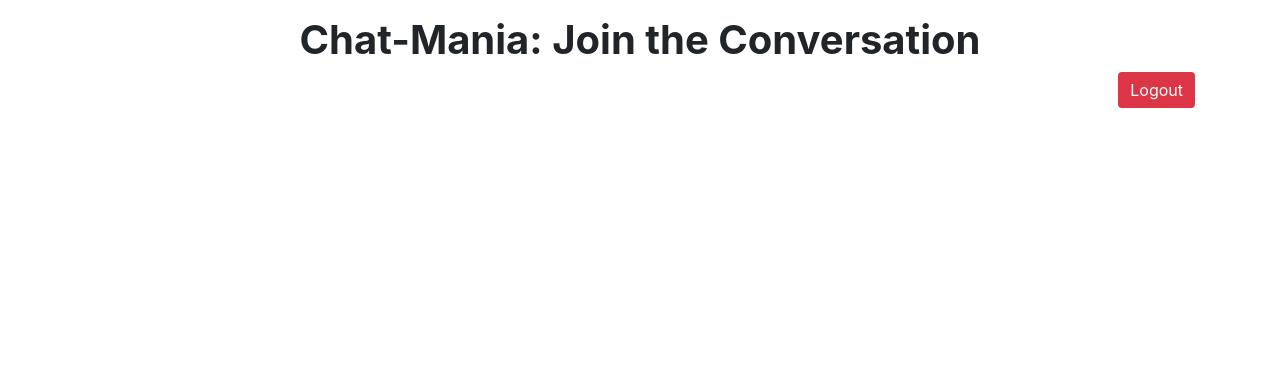
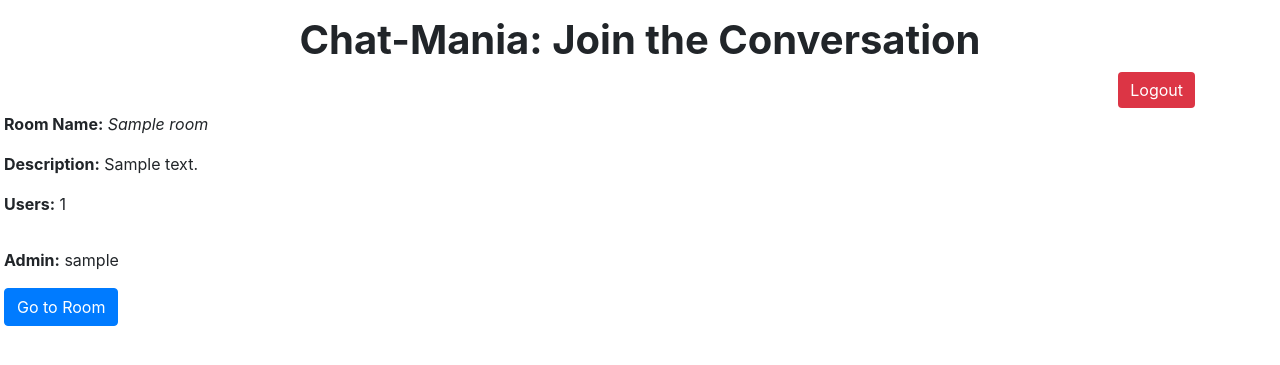
Before and after one commit to Kumar-Aakash/ChatMania, a Django app: page / in a window 1280 px wide. Shown: the top 365 px of the page. Run offline with Django 4.2, Linux system fonts and the light colour scheme; a user stored in the database is signed in; tables that the repository leaves empty hold one stand-in row (values such as "Sample post"); parts of the project's set-up code (start-up, migrations or seed data) failed here and were passed over; some libraries are stand-ins or nearby versions.

Commit message:
:necktie:Added logic for displaying rooms

```diff
--- a/App/templates/App/index.html
+++ b/App/templates/App/index.html
@@ -17,7 +17,33 @@
          </div>
     </div>
 
+    <div class="d-flex" id="try">
 
+
+     <!--Room Container-->
+     <div class="d-flex flex-row justify-content-around flex-wrap" id="room-cont">
+        {% for room in rooms%}
+        <div class="room p-1">
+                <p><b>Room Name:</b> <i> {{room.name}} </i> </p>
+                <p> <b>Description:</b> {{room.description}} </p>
+                <p><b>Users:</b> {{room.numberUsers}} </p>
+              <p class="pt-3 align-bottom"><b>Admin:</b> {{room.admin}} </p>
+              {% if user != room.admin %}
+                    <!--Check is the room.name lies in request_list-->
+                    {% if room in x %}
+                        <button id="join-btn" class="btn btn-dark disable" disabled>Requested</button>
+                    {% elif room in y %}
+                        <a id="indBtn" href="{% url 'room' room.name %}" class="btn btn-primary">Go to Room</a>
+                    {% else %}
+                    <!--Assign room id to the button value of button-->
+                    <button id="join-btn" class="btn btn-dark" value="{{room.id}}">Join</button>
+                    {% endif %}
+              {% else %}
+              <a id="indBtn" href="{% url 'room' room.name %}" class="btn btn-primary">Go to Room</a>
+              {% endif %}
+        </div>
+        {% endfor %}
+     </div>
 
     </div>
 
```
